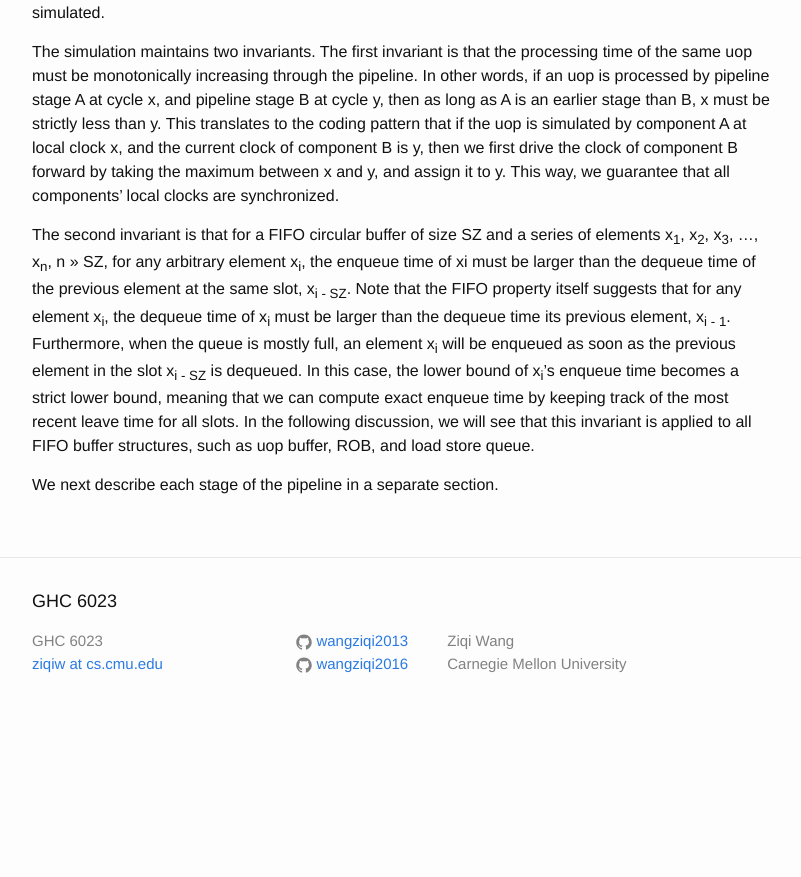
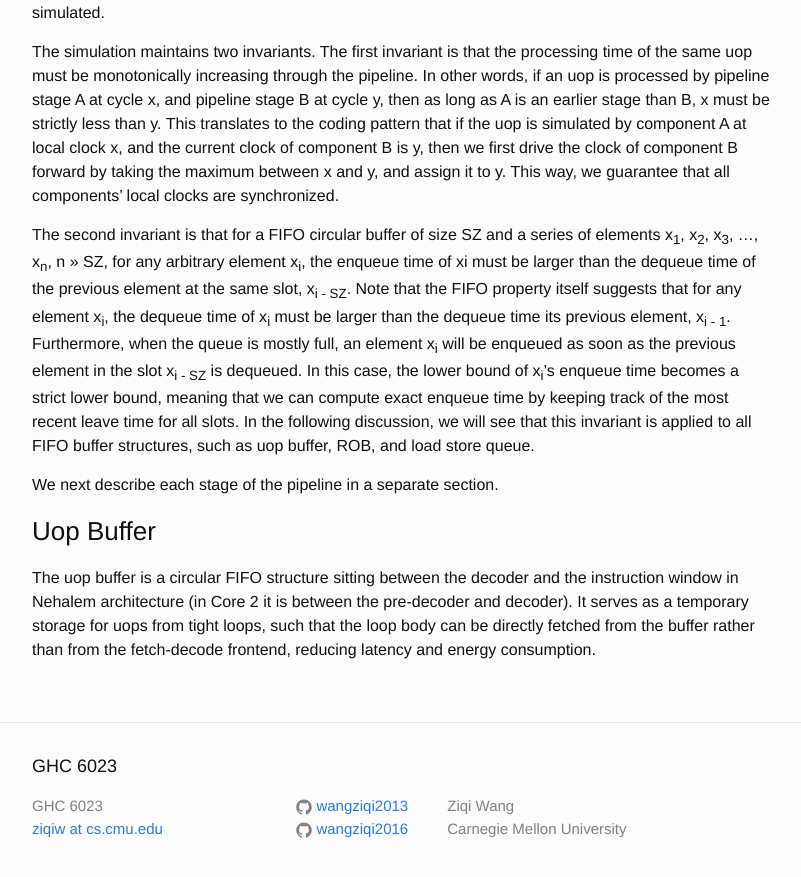
Before and after one commit to wangziqi2013/wangziqi2013.github.io, a Jekyll site: the page built from _posts/2019-12-31-zsim-microarch.markdown, in a window 1280 px wide and 900 px high, scrolled down 11217 px. Shown: the top 877 px of the window, without its empty margins (238-1039 px from the left). Built offline with Jekyll 4.4.1, drawn with Linux system fonts in a browser that asks for light colours; before the commit the page ends 11952 px from its top, so only the background shows below that.

Commit message:
Adding uop buffer

```diff
--- a/_posts/2019-12-31-zsim-microarch.markdown
+++ b/_posts/2019-12-31-zsim-microarch.markdown
@@ -413,5 +413,11 @@ enqueue time becomes a strict lower bound, meaning that we can compute exact enq
 leave time for all slots. In the following discussion, we will see that this invariant is applied to all FIFO buffer structures,
 such as uop buffer, ROB, and load store queue.
 
+We next describe each stage of the pipeline in a separate section.
 
-We next describe each stage of the pipeline in a separate section.
+### Uop Buffer
+
+The uop buffer is a circular FIFO structure sitting between the decoder and the instruction window in Nehalem architecture
+(in Core 2 it is between the pre-decoder and decoder). It serves as a temporary storage for uops from tight loops, such
+that the loop body can be directly fetched from the buffer rather than from the fetch-decode frontend, reducing latency
+and energy consumption.
```
